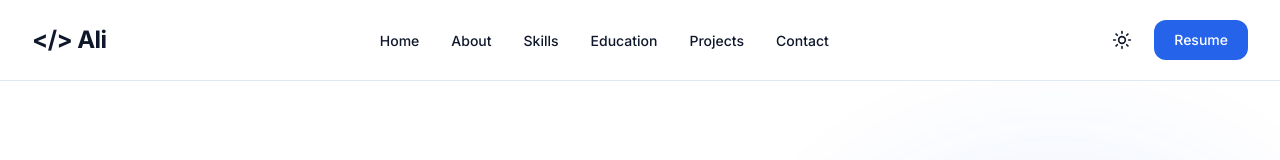
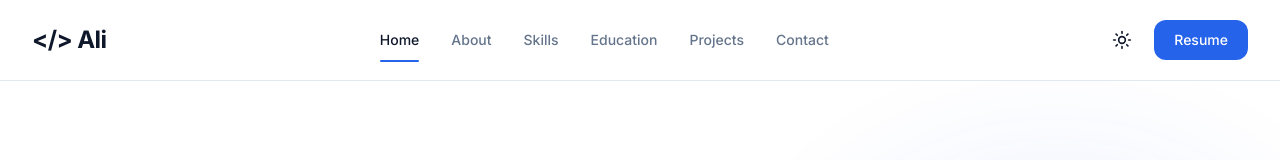
Before and after one commit to thedev-mohammadali/portfolio, a React (Vite) app: page / in a window 1280 px wide. Shown: the top 160 px of the page. Built offline with nearby package versions, Linux system fonts and the light colour scheme.

Commit message:
feat(nav): implement responsive navigation with active section tracking

```diff
--- a/src/components/layout/Navbar.tsx
+++ b/src/components/layout/Navbar.tsx
@@ -23,7 +23,7 @@ const Navbar = () => {
             </a>
 
             {/* Desktop Navigation */}
-            <DesktopNavigation />
+            <DesktopNavigation activeSection={activeSection} />
 
             {/* Right Section */}
             <div className="flex items-center gap-3">
@@ -38,7 +38,7 @@ const Navbar = () => {
               </LinkButton>
 
               {/* Mobile menu goes here */}
-              <MobileNavigation />
+              <MobileNavigation activeSection={activeSection} />
             </div>
           </div>
         </Container>
--- a/src/components/navigation/DesktopNavigation.tsx
+++ b/src/components/navigation/DesktopNavigation.tsx
@@ -1,16 +1,21 @@
 import { navigationItems } from "@/data/navigation";
+import { motion } from "motion/react";
+import NavigationLink from "./NavigationLink";
 
-const DesktopNavigation = () => {
+const DesktopNavigation = ({ activeSection }: { activeSection: string }) => {
   return (
     <ul className="hidden items-center gap-8 lg:flex">
       {navigationItems.map((item) => (
         <li key={item.href}>
-          <a
-            href={item.href}
-            className="text-foreground hover:text-primary text-sm font-medium transition-colors duration-300"
-          >
-            {item.label}
-          </a>
+          <motion.div layout>
+            <NavigationLink
+              href={item.href}
+              label={item.label}
+              activeSection={activeSection}
+              animated
+              className="text-sm font-medium"
+            />
+          </motion.div>
         </li>
       ))}
     </ul>
--- a/src/components/navigation/MobileNavigation.tsx
+++ b/src/components/navigation/MobileNavigation.tsx
@@ -10,8 +10,9 @@ import {
   SheetTitle,
   SheetTrigger,
 } from "../ui/sheet";
+import NavigationLink from "./NavigationLink";
 
-const MobileNavigation = () => {
+const MobileNavigation = ({ activeSection }: { activeSection: string }) => {
   return (
     <Sheet>
       <SheetTrigger asChild>
@@ -35,12 +36,12 @@ const MobileNavigation = () => {
             {navigationItems.map((item) => (
               <li key={item.href}>
                 <SheetClose asChild>
-                  <a
+                  <NavigationLink
                     href={item.href}
-                    className="hover:bg-card block rounded-lg px-4 py-3 text-base font-medium transition-colors"
-                  >
-                    {item.label}
-                  </a>
+                    label={item.label}
+                    activeSection={activeSection}
+                    className="hover:bg-card block rounded-lg px-4 py-3 text-base font-medium"
+                  />
                 </SheetClose>
               </li>
             ))}
--- /dev/null
+++ b/src/components/navigation/NavigationLink.tsx
@@ -0,0 +1,52 @@
+import clsx from "clsx";
+import { motion } from "motion/react";
+
+type NavigationLinkProps = {
+  href: string;
+  label: string;
+  activeSection: string;
+  className?: string;
+  onClick?: () => void;
+  animated?: boolean;
+};
+
+const NavigationLink = ({
+  href,
+  label,
+  activeSection,
+  className,
+  onClick,
+  animated = false,
+}: NavigationLinkProps) => {
+  const isActive = activeSection === href.slice(1);
+
+  return (
+    <a
+      href={href}
+      onClick={onClick}
+      className={clsx(
+        "relative inline-flex items-center py-2 transition-colors duration-300",
+        isActive
+          ? "text-foreground"
+          : "text-muted-foreground hover:text-foreground",
+        className,
+      )}
+    >
+      {label}
+
+      {animated && isActive && (
+        <motion.span
+          layoutId="desktop-active-nav"
+          className="bg-primary absolute inset-x-0 -bottom-1 h-0.5 rounded-full"
+          transition={{
+            type: "spring",
+            stiffness: 400,
+            damping: 35,
+          }}
+        />
+      )}
+    </a>
+  );
+};
+
+export default NavigationLink;
--- a/src/pages/Home.tsx
+++ b/src/pages/Home.tsx
@@ -12,8 +12,8 @@ const Home = () => {
       <Hero />
       <About />
       <Skills />
+      <Education />
       <Projects />
-      <Education />
       <Contact />
       <Footer />
     </>
```
